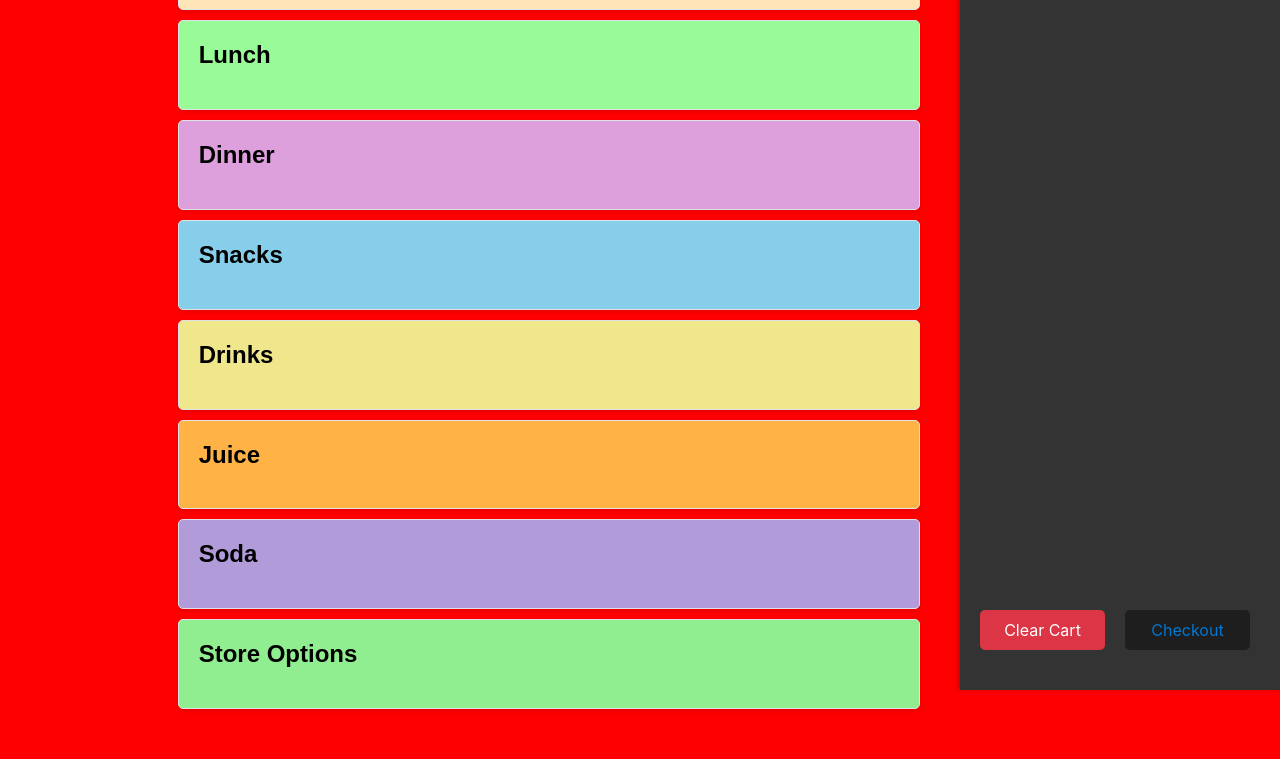
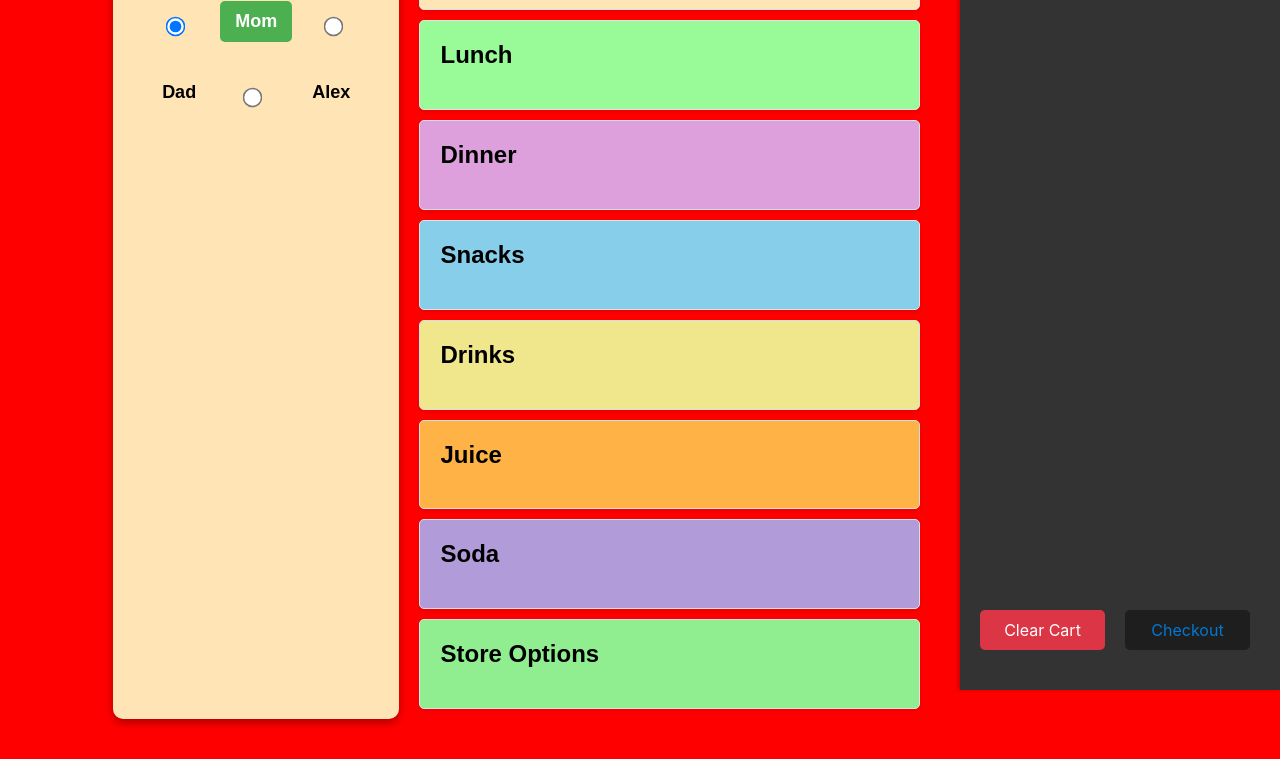
Before and after one commit to Zansa777/AAC_Food, a plain HTML site: page index.html in a window 1280 px wide. Shown: the part 130-889 px from the top of the page. Drawn offline with Linux system fonts and the light colour scheme.

Commit message:
Choose your cook.
Added an option for Adrian to choose who he wants to make his food.

```diff
--- a/app.js
+++ b/app.js
@@ -281,13 +281,15 @@ class Cart {
                 </li>
             `;
         }).join('');
-    }
-
-    checkout() {
+    }    checkout() {
         if (this.items.length === 0) {
             this.showError('Cart is empty');
             return;
         }
+
+        // Get selected preparer
+        const selectedPreparer = document.querySelector('input[name="preparer"]:checked');
+        const preparerName = selectedPreparer ? selectedPreparer.value : 'Mom';
 
         const message = this.items
             .map(item => {
@@ -318,13 +320,15 @@ class Cart {
             })
             .join('\n\n');
 
+        const finalMessage = `Adrian wants ${preparerName} to make:\n\n${message}`;
+
         fetch('https://api.pushover.net/1/messages.json', {
             method: 'POST',
             headers: { 'Content-Type': 'application/json' },
             body: JSON.stringify({
                 token: 'aymazsihfeb4h8ningjej1zesbhjmo',
                 user: 'u3qj1b7ynxpgu2zcazhn6bp9u9wa58',
-                message: message,
+                message: finalMessage,
                 title: 'Adrian wants:'
             })
         })
--- a/index.html
+++ b/index.html
@@ -23,6 +23,20 @@
     });
     </script>
     <h1>Food Menu</h1>
+
+    <!-- Food Preparer Selection -->
+    <div class="preparer-selection">
+        <h2>Who would you like to make your food?</h2>
+        <div class="preparer-options">
+            <input type="radio" id="mom" name="preparer" value="Mom" checked>
+            <label for="mom">Mom</label>
+            <input type="radio" id="dad" name="preparer" value="Dad">
+            <label for="dad">Dad</label>
+            <input type="radio" id="alex" name="preparer" value="Alex">
+            <label for="alex">Alex</label>
+        </div>
+    </div>
+
     <div class="menu-container">
         <!-- 1. Breakfast Section -->
         <div class="menu-item breakfast" data-category="Breakfast" id="breakfast" onclick="toggleOptions('breakfast')">
--- a/styles.css
+++ b/styles.css
@@ -270,13 +270,6 @@ Recommended colors for new items:
 }
 
 /* Remove these classes as they're no longer needed */
-.seasoning-options {
-    /* Remove this class entirely */
-}
-
-.seasoning-choice {
-    /* Remove this class entirely */
-}
 
 .option-choice input[type="radio"] {
     outline: 2px solid #FFD700; /* Gold outline for better visibility */
@@ -508,10 +501,6 @@ select:focus {
 }
 
 /* Remove these classes as they're no longer needed */
-.menu-item.grilled-cheese,
-.menu-item.pb-and-j {
-    /* Remove these style definitions */
-}
 
 /* Update sandwich options styling */
 #sandwichOptions .sandwich-style-options {
@@ -567,3 +556,44 @@ select:focus {
 
 /* Add the goat color definition with dinner items */
 .menu-item.goat { background-color: #DDA0DD; } /* Plum - matching other dinner items */
+
+.preparer-selection {
+    background-color: #FFE4B5; /* Light background to stand out */
+    color: #000000; /* Black text for better readability */
+    padding: 20px;
+    margin: 20px 0;
+    border-radius: 10px;
+    text-align: center;
+    box-shadow: 0 4px 8px rgba(0, 0, 0, 0.3);
+}
+
+.preparer-selection h2 {
+    margin: 0 0 15px 0;
+    color: #000000;
+}
+
+.preparer-options {
+    display: flex;
+    justify-content: center;
+    gap: 30px;
+    flex-wrap: wrap;
+}
+
+.preparer-options input[type="radio"] {
+    margin-right: 8px;
+    transform: scale(1.5);
+}
+
+.preparer-options label {
+    font-size: 18px;
+    font-weight: bold;
+    cursor: pointer;
+    padding: 10px 15px;
+    border-radius: 5px;
+    transition: background-color 0.3s;
+}
+
+.preparer-options input[type="radio"]:checked + label {
+    background-color: #4CAF50;
+    color: white;
+}
```
